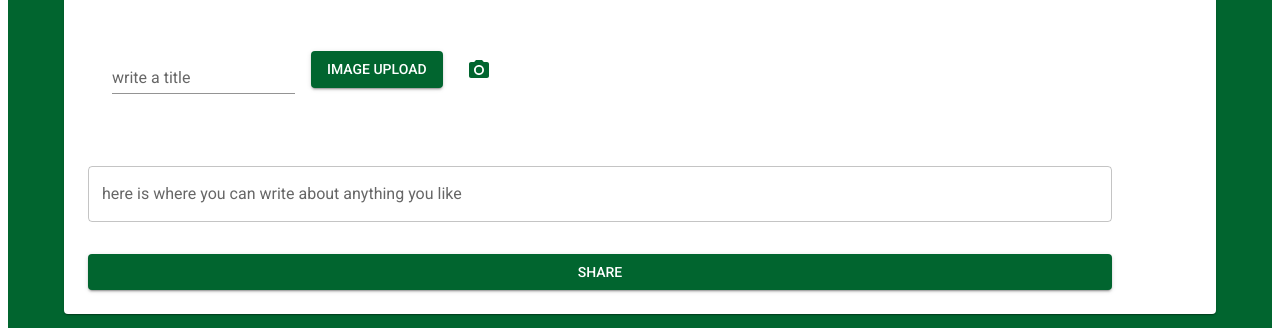
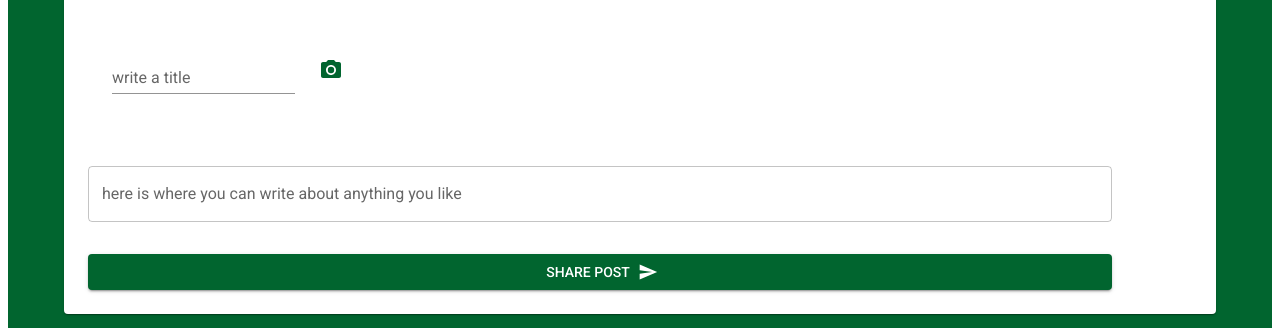
Before and after one commit to daisy-watt/Nirvana_Gardens, a React app in the folder userside/: page / in a window 1280 px wide. Shown: the part 279-607 px from the top of the page. Built offline with nearby package versions, Linux system fonts and the light colour scheme; no server answers.

Commit message:
edit to buttons styling in prep for crud implimentation

```diff
--- a/userside/src/components/Post/Post.js
+++ b/userside/src/components/Post/Post.js
@@ -6,6 +6,8 @@ import CardActions from '@mui/material/CardActions';
 import CardContent from '@mui/material/CardContent';
 import CardMedia from '@mui/material/CardMedia';
 import Button from '@mui/material/Button';
+import IconButton from '@mui/material/IconButton';
+import DeleteIcon from '@mui/icons-material/Delete';
 import Image from '../asset/Garden.jpg';
 
 function Post() {
@@ -29,7 +31,10 @@ function Post() {
             </Typography>
           </CardContent>
           <CardActions>
-            <Button size="small" variant="contained" component="label">more info</Button>
+            <IconButton aria-label="delete" color="primary" size="large">
+              <DeleteIcon fontSize="inherit" />
+            </IconButton>
+            <Button size="small" variant="contained" component="label">edit</Button>
           </CardActions>
         </Card>
       </Typography>
--- a/userside/src/components/PostForm/PostForm.js
+++ b/userside/src/components/PostForm/PostForm.js
@@ -11,6 +11,7 @@ import Stack from '@mui/material/Stack';
 import Image from '../asset/Sunlogo.jpg';
 import IconButton from '@mui/material/IconButton';
 import PhotoCamera from '@mui/icons-material/PhotoCamera';
+import SendIcon from '@mui/icons-material/Send';
 
 function PostForm() {
   return (
@@ -31,12 +32,8 @@ function PostForm() {
                 autoComplete="off">
               <Stack direction="row" alignItems="center" spacing={2}>
                 <TextField id="standard-basic" label="write a title" variant="standard" />
-                <Button variant="contained" component="label">
-                  image upload
+                <IconButton color="primary" aria-label="upload picture" component="label">
                   <input hidden accept="image/*" multiple type="file" />
-                </Button>
-                <IconButton color="primary" aria-label="upload picture" component="label">
-                  <input hidden accept="image/*" type="file" />
                   <PhotoCamera />
                 </IconButton>
               </Stack>
@@ -50,8 +47,8 @@ function PostForm() {
               noValidate
               autoComplete="off">
               <TextField id="outlined-basic" label="here is where you can write about anything you like" variant="outlined" />
-              <Button variant="contained" component="label">
-                  share
+              <Button variant="contained" endIcon={<SendIcon />}>
+                share post
               </Button>
             </Box>
           </CardActions>
```
